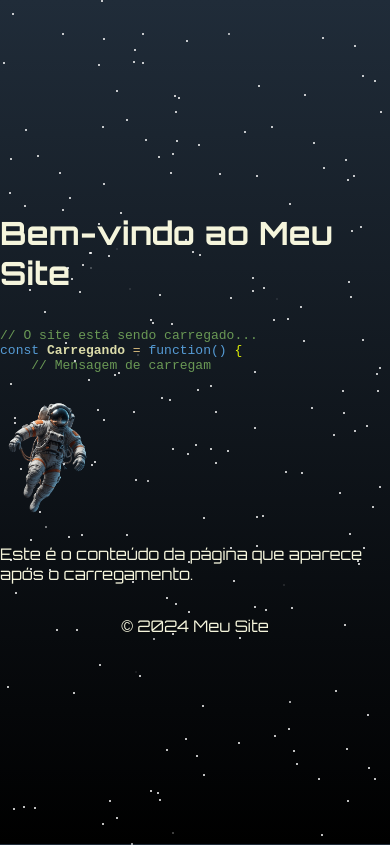
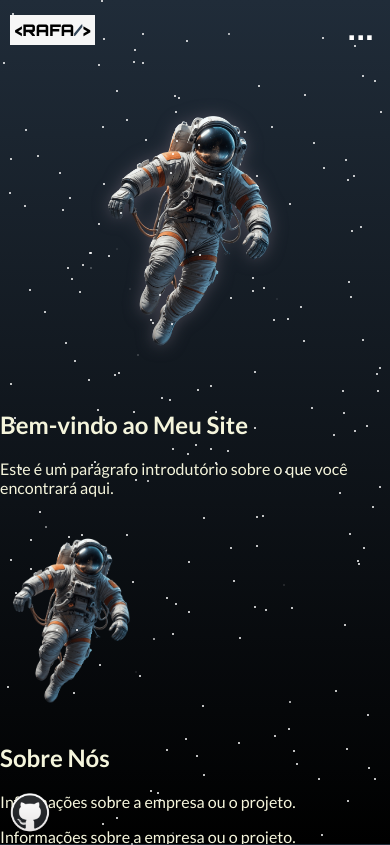
Before and after one commit to rafaelvalverdedev/Projeto, a plain HTML site: page portfolio-pessoal v2/index.html in a window 390 px wide. Drawn offline with Linux system fonts and the light colour scheme; a web font is replaced by a local one.

Commit message:
Atualização

```diff
--- a/portfolio-pessoal v2/assets/css/estrelas.css
+++ b/portfolio-pessoal v2/assets/css/estrelas.css
@@ -6,13 +6,3 @@
     height: 2px;
     animation: anima-estrela 1.5s infinite ease-in-out;
 }
-
-@keyframes anima-estrela {
-    0%,
-    100% {
-        opacity: 0.1;
-    }
-    50% {
-        opacity: 1;
-    }
-}
--- a/portfolio-pessoal v2/assets/css/loader.css
+++ b/portfolio-pessoal v2/assets/css/loader.css
@@ -39,30 +39,3 @@
     color: #ce9178;
     /* Laranja para strings */
 }
-
-@keyframes mover {
-    0% {
-        filter: blur(6px) opacity(10%);
-        transform: translateX(0);
-    }
-
-    40% {
-        filter: blur(0.5px) opacity(100%);
-        transform: translateX(-100px);
-    }
-
-    50% {
-        filter: blur(0.5px) opacity(100%);
-        transform: translateX(-100px);
-    }
-
-    60% {
-        filter: blur(0.5px) opacity(100%);
-        transform: translateX(-100px);
-    }
-
-    100% {
-        filter: blur(6px) opacity(0);
-        transform: translateX(0);
-    }
-}
--- a/portfolio-pessoal v2/assets/css/style.css
+++ b/portfolio-pessoal v2/assets/css/style.css
@@ -9,20 +9,18 @@ html {
      background: linear-gradient(180deg, rgba(32, 44, 57, 1) 0%, rgba(0, 0, 0, 1) 100%);
      background-attachment: fixed;
      color: beige;
-     font-family: "Orbitron", sans-serif;
+     font-family: "Lato", sans-serif;
 }
 
 #content {
      display: none;
      width: 100vw;
      height: 100vh;
-     position: absolute;
      display: flex;
      flex-direction: column;
-     justify-content: center;
-     align-items: center;
 }
 
+.logogithub,
 header,
 main,
 footer {
@@ -31,12 +29,37 @@ footer {
      transition: opacity 0.5s ease, transform 0.5s ease;
 }
 
+.logogithub.show,
 header.show,
 main.show,
 footer.show {
      opacity: 1;
      transform: translateY(0);
 }
+
+header {
+     width: 100vw;
+     height: 50px;
+     position: fixed;
+     z-index: 1000;
+     /* Garante que fique acima do conteúdo */
+}
+
+main {
+     display: block;
+     justify-content: center;
+     align-items: center;
+     padding-top: 60px;
+     /* Espaço para o header fixo */
+}
+
+footer {
+     padding-top: auto;
+     position: relative;
+     background-color: lightcoral;
+}
+
+
 
 svg {
      opacity: 0;
@@ -66,32 +89,88 @@ svg.some {
      animation: some 0.5s linear forwards;
 }
 
-@keyframes dash {
-     to {
-          stroke-dashoffset: 0;
-     }
+code {
+     background-color: #f6f6f6;
+     color: black;
+     font-family: Orbitron, "sans-serif";
+     font-weight: 900;
+     padding: 5px;
 }
 
-@keyframes filling {
-     from {
-          fill: #ffee00;
-          fill-opacity: 0;
-     }
-
-     to {
-          fill: #ffee00;
-          fill-opacity: 1;
-     }
+.barra_logo {
+     color: #e0f006;
+     animation: anima_barra_logo 1s infinite;
 }
 
-@keyframes some {
-     from {
-          opacity: 1;
-     }
+.logogithub {
+     z-index: 999;
+     position: absolute;
+     bottom: 0px;
+     left: 10px;
+     cursor: pointer;
+     animation: anima_logogithub 2s ease-in infinite;
+}
 
-     to {
-          opacity: 0;
-          transform: translate(-20%, -50%);
-          display: none;
-     }
+.logogithub img {
+     min-width: 40px;
+     max-width: 40px;
 }
+
+
+
+.conteudo_main {
+     display: flex;
+     flex-wrap: wrap;
+     padding: 20px;
+     justify-content: center;
+     align-items: center;
+}
+
+
+.navbar {
+     display: flex;
+     justify-content: space-between;
+     margin: 10px 10px;
+     align-items: center;
+}
+
+.nav-list {
+     display: none;
+     flex-direction: column;
+     position: absolute;
+     top: 50px;
+     right: 0;
+     background-color: #333;
+     text-decoration: none;
+     width: 200px;
+}
+
+.nav-list.active {
+     display: flex;
+}
+
+.nav-list li {
+     margin: 10px 0;
+}
+
+.menu-toggle {
+     display: none;
+     background: none;
+     border: none;
+     color: #fff;
+     font-size: 32px;
+     font-weight: 800;
+     cursor: pointer;
+}
+
+.menu-toggle {
+     display: block;
+}
+
+.img-astronauta {
+     z-index: 9999;
+     max-width: 60%;
+     height: auto;
+     transition: transform 0.5s linear;
+     filter: drop-shadow(0 0 8px rgba(81, 77, 90, 0.8));
+}
--- a/portfolio-pessoal v2/assets/js/loadpage.js
+++ b/portfolio-pessoal v2/assets/js/loadpage.js
@@ -25,12 +25,23 @@ window.onload = function () {
     const header = document.querySelector('header');
     const main = document.querySelector('main');
     const footer = document.querySelector('footer');
+    const logogithub = document.getElementById('logogithub');
 
     showElement(svg, 100);
     apagaElement(svg, 2000);
     showElement(header, 2500);
     showElement(main, 3500);
     showElement(footer, 4500);
+    showElement(logogithub, 4500);
+
+
+    // showElement(svg, 0);
+    // apagaElement(svg, 0);
+    // showElement(header, 0);
+    // showElement(main, 0);
+    // showElement(footer, 0);
+    // showElement(logogithub, 0);
+
 
 
     // Simular um carregamento de 3 segundos
@@ -39,66 +50,3 @@ window.onload = function () {
     //     content.style.display = 'flex';
     // }, 5000);
 };
-
-
-
-
-
-
-
-
-
-
-
-
-
-
-
-// ///////////////////////////////////////////////////////
-// Divida o texto em partes com suas respectivas classes
-
-const partes = [
-    { texto: "// O site está sendo carregado...", classe: "comentario" },
-    { texto: "\nconst ", classe: "palavra-chave" },
-    { texto: "Carregando ", classe: "nome-funcao" },
-    { texto: "= ", classe: "metodo" },
-    { texto: "function() ", classe: "palavra-chave" },
-    { texto: "{ ", classe: "chave" },
-    { texto: "\n    // Mensagem de carregamento", classe: "comentario" },
-    { texto: "\n    console", classe: "chave" },
-    { texto: ".log", classe: "metodo" },
-    { texto: "(", classe: "metodo" },
-    { texto: "'Seja bem-vindo'", classe: "string" },
-    { texto: ");", classe: "metodo" },
-    { texto: "\n} ", classe: "chave" },
-
-];
-
-let indexParte = 0; // Índice da parte do texto
-let indexLetra = 0; // Índice da letra na parte atual
-
-const intervalo = setInterval(() => {
-    if (indexParte < partes.length) {
-        const parteAtual = partes[indexParte];
-
-        if (indexLetra < parteAtual.texto.length) {
-            const letraSpan = document.createElement('span'); // Cria um elemento <span>
-            letraSpan.className = 'letra ' + parteAtual.classe; // Adiciona a classe correspondente
-            letraSpan.textContent = parteAtual.texto[indexLetra]; // Define o conteúdo de texto
-            document.getElementById('texto').appendChild(letraSpan); // Adiciona ao <pre>
-
-            // Usar setTimeout para adicionar a classe 'aparecer' e exibir a letra
-            setTimeout(() => {
-                letraSpan.classList.add('aparecer');
-            }, 10); // Pequeno delay para garantir que a letra comece invisível
-
-            indexLetra++;
-        } else {
-            // Se todas as letras da parte atual foram exibidas, passe para a próxima parte
-            indexParte++;
-            indexLetra = 0; // Reinicia o índice da letra
-        }
-    } else {
-        clearInterval(intervalo); // Para quando todo o texto tiver sido exibido
-    }
-}, 50); // Tempo em milissegundos entre cada letra
--- a/portfolio-pessoal v2/index.html
+++ b/portfolio-pessoal v2/index.html
@@ -4,10 +4,11 @@
 <head>
     <meta charset="UTF-8">
     <meta name="viewport" content="width=device-width, initial-scale=1.0">
+    <link rel="stylesheet" type="text/css" href="assets/css/loader.css" />
     <link rel="stylesheet" type="text/css" href="assets/css/style.css" />
     <link rel="stylesheet" type="text/css" href="assets/css/medias.css" />
+    <link rel="stylesheet" type="text/css" href="assets/css/animacoes.css" />
     <link rel="stylesheet" type="text/css" href="assets/css/estrelas.css" />
-    <link rel="stylesheet" type="text/css" href="assets/css/loader.css" />
     <title>Rafael Valverde - Dev</title>
 </head>
 
@@ -21,37 +22,76 @@
     </div>
 
     <div id="content">
-        <svg id="nomeRafael" width="80%" height="100%" viewBox="0 0 857 151" stroke="#e0f006" stroke-width="2" xmlns="http://www.w3.org/2000/svg">
+        <svg id="nomeRafael" width="80%" height="100%" viewBox="0 0 857 151" stroke="#e0f006" stroke-width="2"
+            xmlns="http://www.w3.org/2000/svg">
             <text x="50%" y="50%" dominant-baseline="middle" text-anchor="middle">Rafeal Valverde</text>
         </svg>
 
+        <div class="logogithub" id="logogithub">
+            <a href="https://github.com/rafaelvalverdedev/" target="_blank">
+                <img src="assets/images/logogithub.png" />
+            </a>
+        </div>
+
         <header>
-            <h1>Bem-vindo ao Meu Site</h1>
+            <nav class="navbar">
+                <div class="logo">
+                    <code>&lt;RAFA<span class="barra_logo">/</span>&gt; </code>
+                </div>
+                <button class="menu-toggle">
+                    ...
+                </button>
+                <ul class="nav-list">
+                    <li><a href="#">Início</a></li>
+                    <li><a href="#">Sobre</a></li>
+                    <li><a href="#">Serviços</a></li>
+                    <li><a href="#">Contato</a></li>
+                </ul>
+            </nav>
         </header>
+
         <main>
-            <pre id="texto"></pre>
-            <img src="astronaut2.png" id="movableImage" class="img-astronauta" width="100px">
-            <p>Este é o conteúdo da página que aparece após o carregamento.</p>
+            <div class="conteudo_main">
+                <img src="astronaut2.png" id="movableImage" class="img-astronauta">
+            </div>
 
-            <!-- <br><br><br><br><br><br><br><br><br><br><br><br><br><br><br><br><br><br><br><br><br><br><br><br><br><br><br><br><br><br>
-            <br><br><br><br><br><br><br><br><br><br><br><br><br><br><br><br><br><br><br><br><br><br><br><br><br><br><br><br><br><br>
-            <br><br><br><br><br><br><br><br><br><br><br><br><br><br><br><br><br><br><br><br><br><br><br><br><br><br><br><br><br><br>
-            <br><br><br><br><br><br><br><br><br><br><br><br><br><br><br><br><br><br><br><br><br><br><br><br><br><br><br><br><br><br>
-            <br><br><br><br><br><br><br><br><br><br><br><br><br><br><br><br><br><br><br><br><br><br><br><br><br><br><br><br><br><br>
-            <br><br><br><br><br><br><br><br><br><br><br><br><br><br><br><br><br><br><br><br><br><br><br><br><br><br><br><br><br><br>
-            <br><br><br><br><br><br><br><br><br><br><br><br><br><br><br><br><br><br><br><br><br><br><br><br><br><br><br><br><br><br>
-            <br><br><br><br><br><br><br><br><br><br><br><br><br><br><br><br><br><br><br><br><br><br><br><br><br><br><br><br><br><br> -->
+
+
+            <section id="home">
+                <h2>Bem-vindo ao Meu Site</h2>
+                <p>Este é um parágrafo introdutório sobre o que você encontrará aqui.</p>
+                <pre id="texto"></pre>
+                <img src="astronaut2.png" id="movableImage" width="150">
+            </section>
+
+            <section id="sobre">
+                <h2>Sobre Nós</h2>
+                <p>Informações sobre a empresa ou o projeto.</p>
+                <p>Informações sobre a empresa ou o projeto.</p>
+                <p>Informações sobre a empresa ou o projeto.</p>
+                <p>Informações sobre a empresa ou o projeto.</p>
+                <p>Informações sobre a empresa ou o projeto.</p>
+                <p>Informações sobre a empresa ou o projeto.</p>
+                <p>Informações sobre a empresa ou o projeto.</p>
+                <p>Informações sobre a empresa ou o projeto.</p>
+                <p>Informações sobre a empresa ou o projeto.</p>
+            </section>
+
+
+
+
+
         </main>
+
         <footer>
             <p>© 2024 Meu Site</p>
         </footer>
     </div>
 
-
     <script src="assets/js/estrelas.js" defer></script>
     <script src="assets/js/loadpage.js" defer></script>
     <script src="assets/js/astronauta.js" defer></script>
-    <!-- <script src="assets/js/menu.js" defer></script> -->
+    <script src="assets/js/menu.js" defer></script>
 </body>
 
 </html>
```
Also changed, not shown: portfolio-pessoal v2/assets/css/animacoes.css (added, +104 -0 lines), portfolio-pessoal v2/assets/images/logogithub.png (added).
